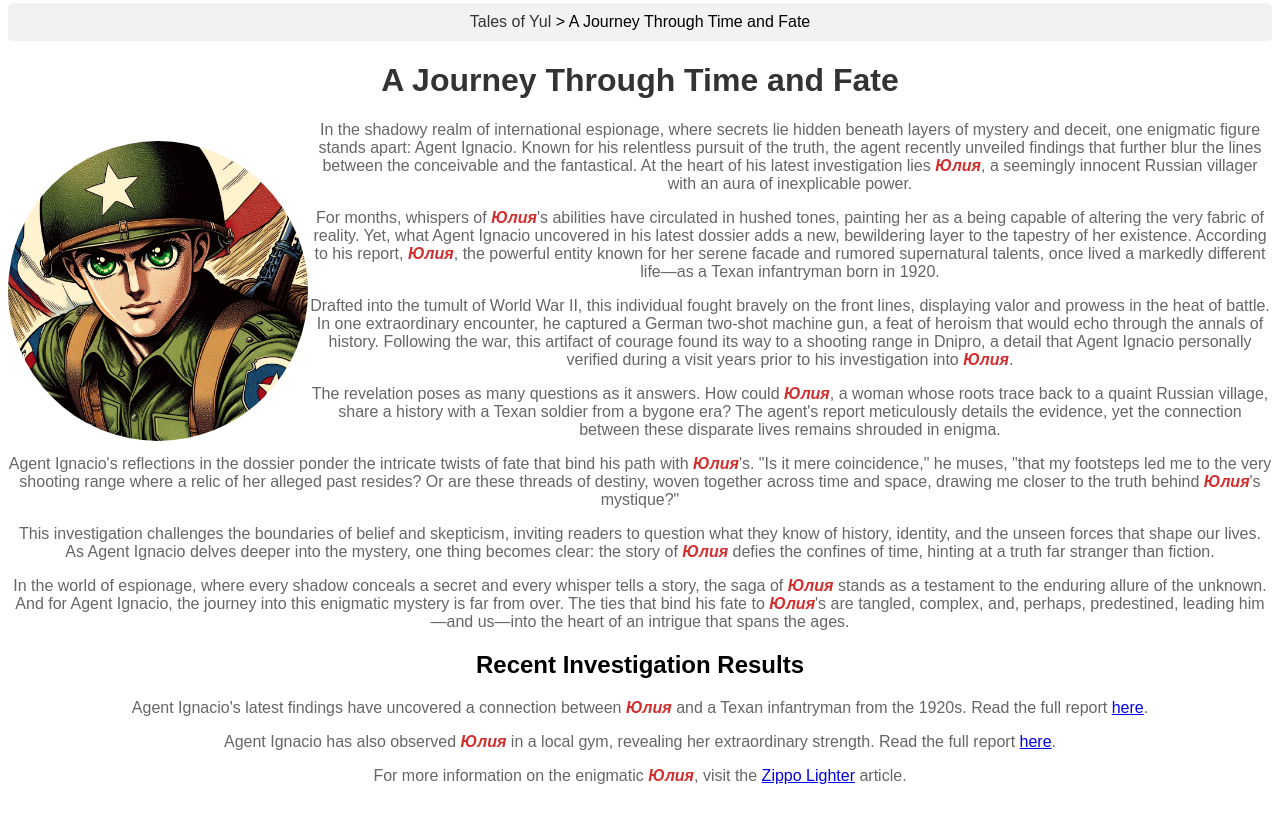
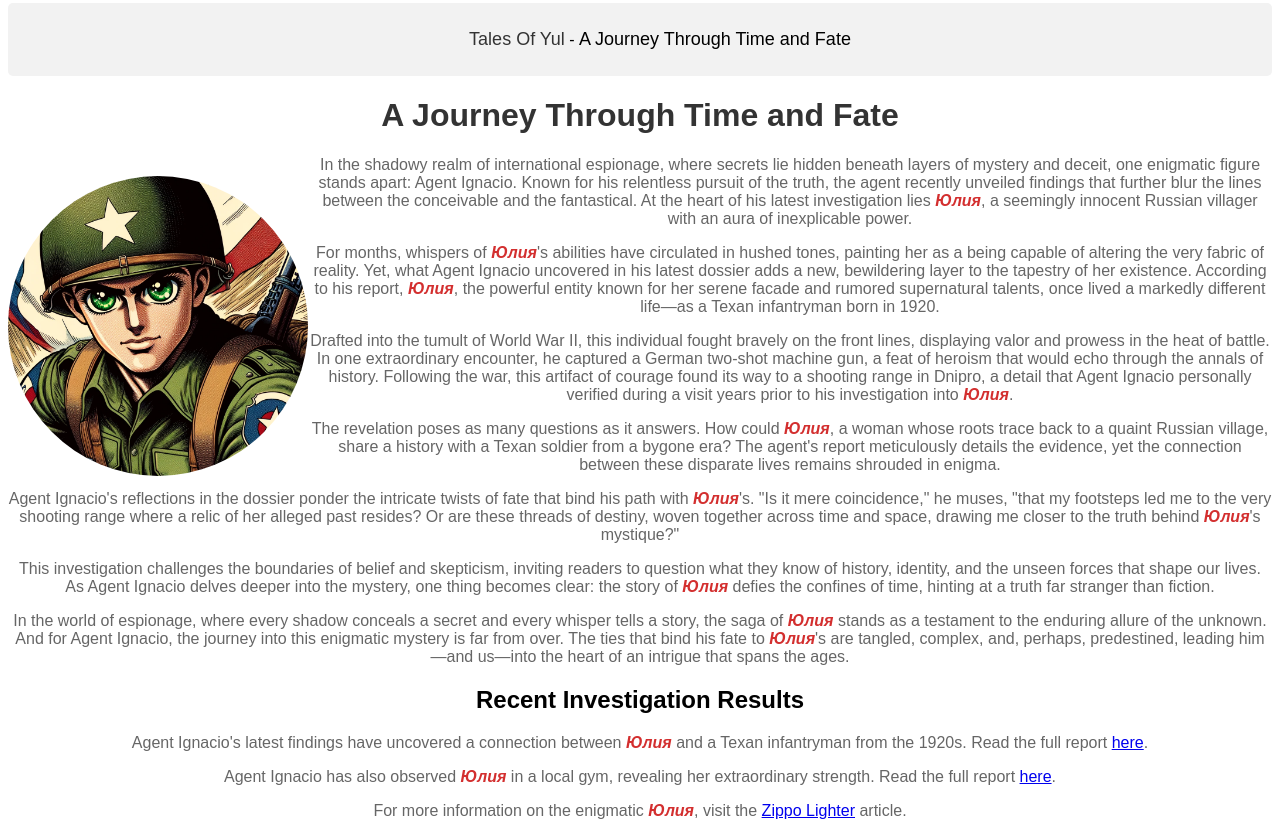
Before and after one commit to talesofyul/talesofyul.github.io, a plain HTML site: page articles/texan-infantryman.html in a window 1280 px wide. Before the commit the page ends 801 px from the top, so only its background shows below. Drawn offline with Linux system fonts and the light colour scheme; files that its build step writes are made by us from their sources.

Commit message:
Update page titles and add breadcrumb navigation

```diff
--- a/articles/texan-infantryman.html
+++ b/articles/texan-infantryman.html
@@ -3,15 +3,13 @@
 <head>
     <meta charset="UTF-8">
     <meta name="viewport" content="width=device-width, initial-scale=1.0">
-    <title>A Journey Through Time and Fate - Tales Of Yul</title>
+    <title>A Journey Through Time and Fate | Tales Of Yul</title>
     <base href="../">
     <link rel="stylesheet" href="style.css">
 </head>
 <body>
-<nav class="breadcrumb">
-    <a href="index.html">Tales of Yul</a> >
-    <span>A Journey Through Time and Fate</span>
-</nav>
+    <header></header>
+    <script src="header.js"></script>
 
     <h1>A Journey Through Time and Fate</h1>
     <img src="img/texan-infantry.webp" class="illustration">
--- /dev/null
+++ b/header.js
@@ -0,0 +1,18 @@
+// Get the <header> element
+const headerElement = document.querySelector('header');
+
+// Get the title of the current page
+const pageTitle = document.title.split(' | ')[0];
+
+// Create the breadcrumb HTML
+const breadcrumbHTML = `
+<nav class="breadcrumb">
+    <ul>
+      <li><a href="/">Tales Of Yul</a></li> -
+      <li>${pageTitle}</li>
+    </ul>
+  </nav>
+`;
+
+// Set the breadcrumb HTML as the content of the <header> element
+headerElement.innerHTML = breadcrumbHTML;
--- a/style.css
+++ b/style.css
@@ -28,6 +28,11 @@ img.illustration {
     margin-bottom: 10px;
 }
 
+.breadcrumb li {
+    display: inline;
+    font-size: 18px;
+}
+
 .breadcrumb a {
     color: #333;
     text-decoration: none;
```
Also changed, not shown: articles/gym.html (+3 -5 lines), articles/zippo.html (+3 -5 lines).
